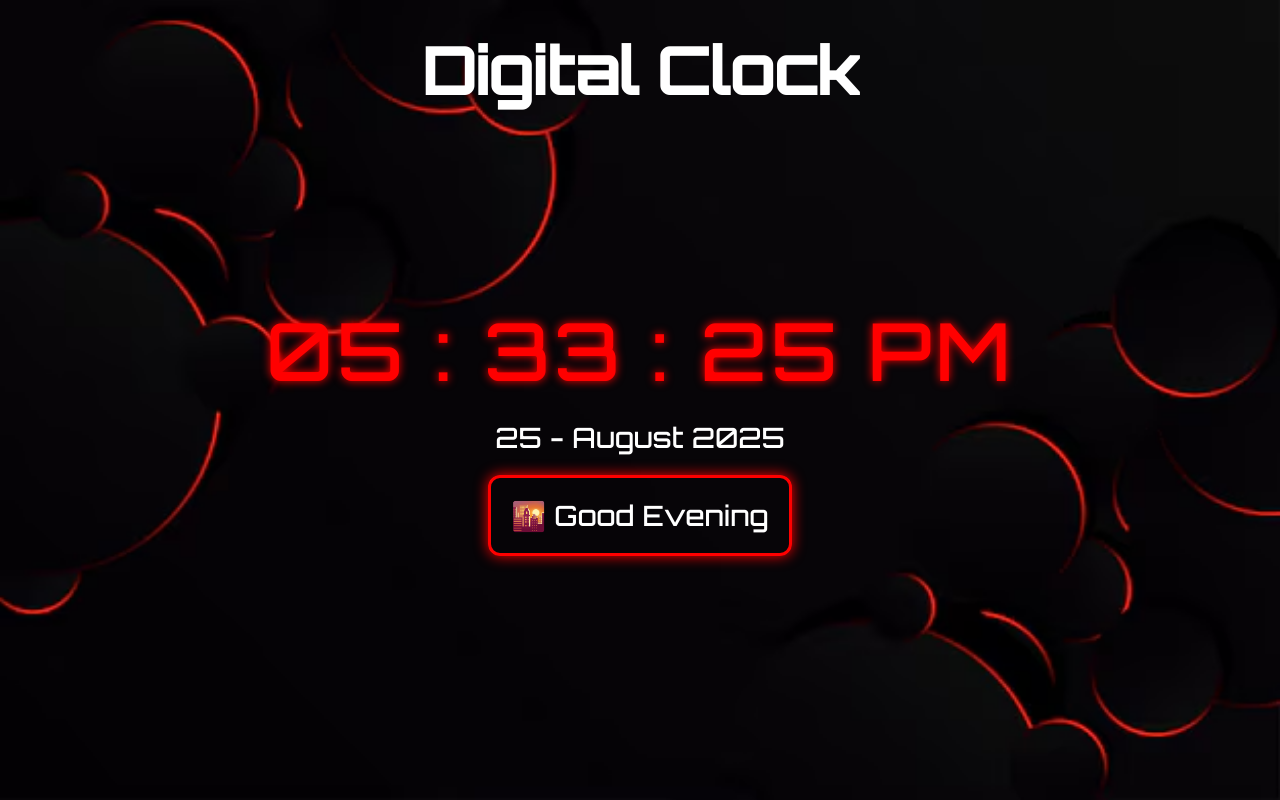
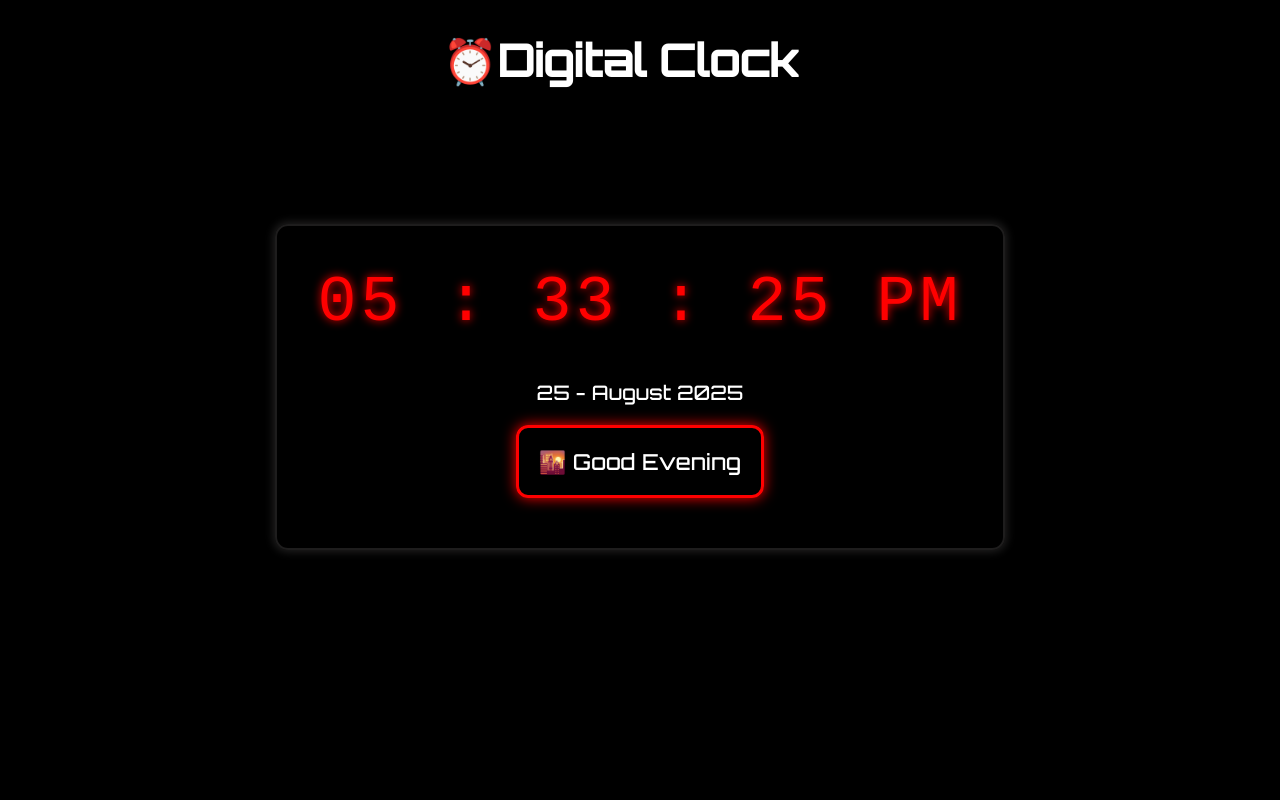
Before and after one commit to omaimaqasim/week-03-digital-clock-, a plain HTML site: page index.html in a window 1280 px wide. Drawn offline with Linux system fonts and the light colour scheme; a web font is replaced by a local one.

Commit message:
digital clock

```diff
--- a/index.html
+++ b/index.html
@@ -3,17 +3,29 @@
 <head>
   <meta charset="UTF-8" />
   <meta name="viewport" content="width=device-width, initial-scale=1.0"/>
-  <title>Digital Clock</title>
+  <title> Digital Clock</title>
 
   <!-- Optional: Google Font for heading -->
   <link href="https://fonts.googleapis.com/css2?family=Orbitron:wght@500&display=swap" rel="stylesheet">
 
  <link rel="stylesheet" href="style.css">
 
+ <link rel="stylesheet" href="https://cdn.hugeicons.com/font/hgi-solid-rounded.css" />
+
+ <link rel="stylesheet" href="https://cdn.hugeicons.com/font/hgi-stroke-rounded.css" />
+
+
 </head>
 
 <body>
-  <h1>Digital Clock</h1>
+  <div class="nav">
+    <h1> ⏰Digital Clock</h1>
+    <div class="darkMode">
+      <i class="hgi hgi-stroke hgi-sun-02"></i>
+
+    </div>
+
+  </div>
 
   <div class="digital_clock">
     <div id="time_box">--:--:--</div>
--- a/script.js
+++ b/script.js
@@ -84,3 +84,24 @@ greeting();     // Show greeting on page load
 // ✅ AUTO UPDATES
 // ---------------------------
 setInterval(updateTime, 1000); // Update time every second
+
+// add event to dark mode
+
+let dark_lightmode = document.querySelector(".darkMode")
+let darkModeBtn = document.querySelector(".darkMode i")
+dark_lightmode.addEventListener("click",()=>{
+
+    // If sun → change to moon
+  if (darkModeBtn.classList.contains("hgi-sun-02")) {
+    darkModeBtn.classList.remove("hgi-sun-02");
+    darkModeBtn.classList.add("hgi-moon-02");
+       document.body.style.backgroundColor = "black"
+  }
+  // If moon → change back to sun
+  else {
+    darkModeBtn.classList.remove("hgi-moon-02");
+    darkModeBtn.classList.add("hgi-sun-02");
+    document.body.style.backgroundColor = "white"
+  }
+
+})
--- a/style.css
+++ b/style.css
@@ -2,48 +2,105 @@
   margin: 0;
   padding: 0;
   box-sizing: border-box;
-  color: white;
+
 }
 
+
+
+.nav{
+
+  height: 15vh;
+  background-color: rgb(0, 0, 0);
+  display: flex;
+  justify-content: center;
+  align-items: center;
+  position: relative;
+
+}
+.darkMode{
+    position: relative;
+  left: 70%;
+  cursor: pointer;
+  padding: 20px;
+
+}
+
+.hgi-moon-02 {
+  font-size: 50px;
+  color: rgb(0, 0, 0);
+}
+
+
+.hgi-moon-02:hover {
+  font-size: 51px;
+  color: rgb(30, 29, 29);
+}
+
+.hgi-sun-02 {
+  font-size: 50px;
+  color: white !important;  /* force it to override */
+}
+
+
+.hgi-sun-02:hover {
+  font-size: 51px;
+  color: rgb(255, 255, 255);
+}
+
+
+
+
+
 body {
-  background-image: url('background for clock.avif');
+  background-color: white;
+  /* background-image: url('background for clock.avif');
   background-repeat: no-repeat;
   background-position: center;
-  background-size: cover;
+  background-size: cover; */
+  background-color: black;
   width: 100vw;
-  height: 100vh;
+  height: 80vh;
   display: flex;
   flex-direction: column;
   align-items: center;
   position: relative;
+  color: white;
 }
+
+
 
 h1 {
   font-family: 'Orbitron', cursive;
-  font-size: 64px;
-  margin: 30px 0 60px;
+  font-size: 44px;
+  padding: 20px;
   text-align: center;
 }
 
 .digital_clock {
+      border: 2px solid #201f1ff1;
+    border-radius: 13px;
+   box-shadow:  0px 0px 8px 2px rgb(33, 32, 32);
   display: flex;
   flex-direction: column;
   align-items: center;
+  justify-content: center;
   padding: 20px;
   position: absolute;
   top: 35%;
+
 }
 
 #time_box {
-  font-size: 80px;
+  font-size: 65px;
   color: red;
   text-shadow: 0 0 10px red;
   letter-spacing: 4px;
-    font-family: 'Orbitron', cursive;
+  font-family: 'Roboto Mono', monospace;
+  padding: 20px;
 }
 
 .date_box {
-  font-size: 28px;
+  font-size: 20px;
   margin-top: 20px;
   font-family: 'Orbitron', cursive;
 }
@@ -51,13 +108,21 @@ h1 {
 .greeting {
 
   border: solid red;
-    box-shadow: 0px 0px 14px red;
+  box-shadow: 0px 0px 14px red;
   display: flex;
   align-items: center;
   justify-content: center;
   margin: 20px;
   padding: 20px;
-  font-size: 28px;
+  margin-bottom: 30px;
+  font-size: 22px;
   border-radius: 12px;
-    font-family: 'Orbitron', cursive;
+  font-family: 'Orbitron', cursive;
+  transition: all 0.4s;
+  cursor: pointer;
 }
+
+/* classes for darkmode and light mode */
+.invert {
+  color: invert(1);
+}
```
